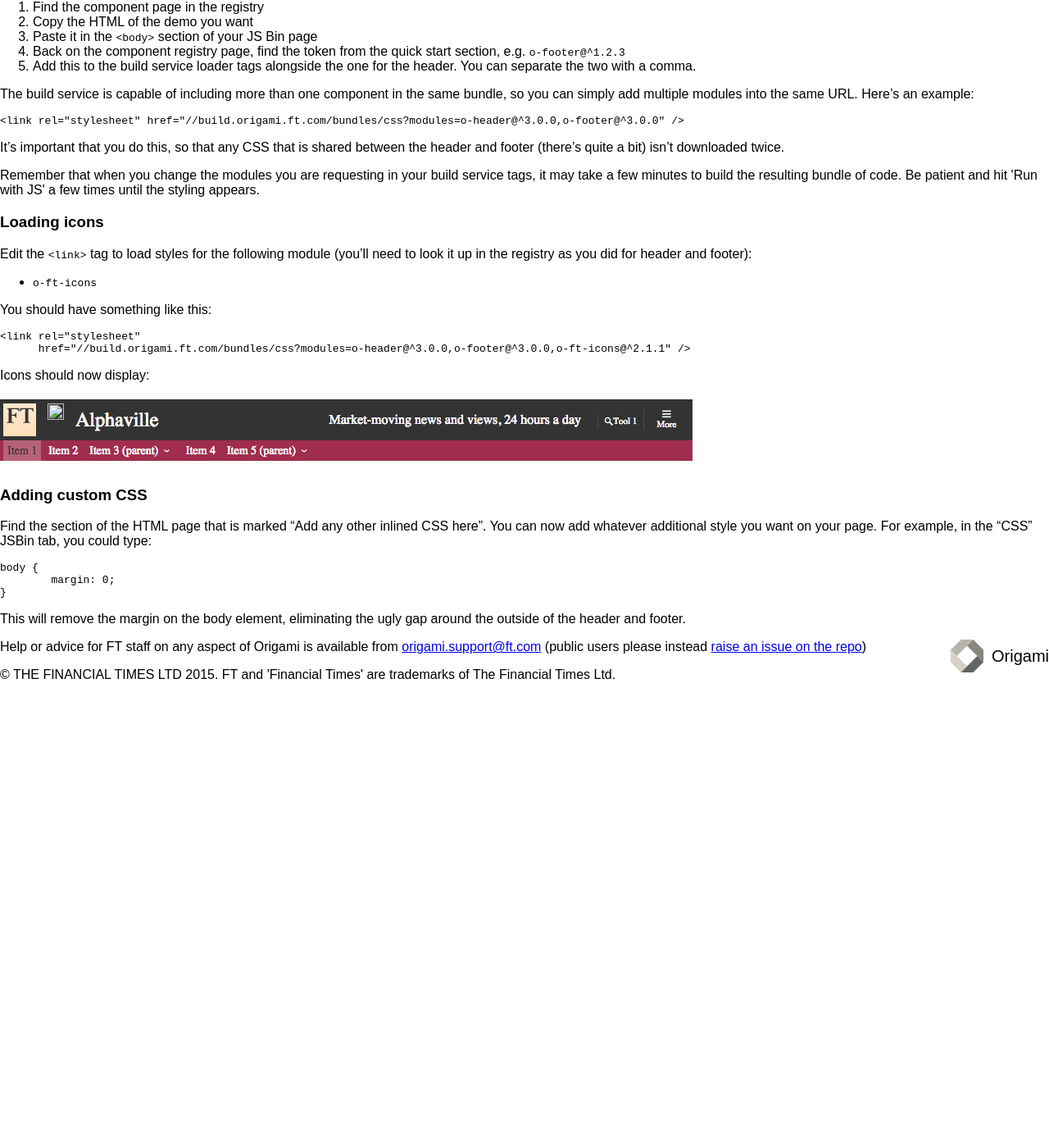
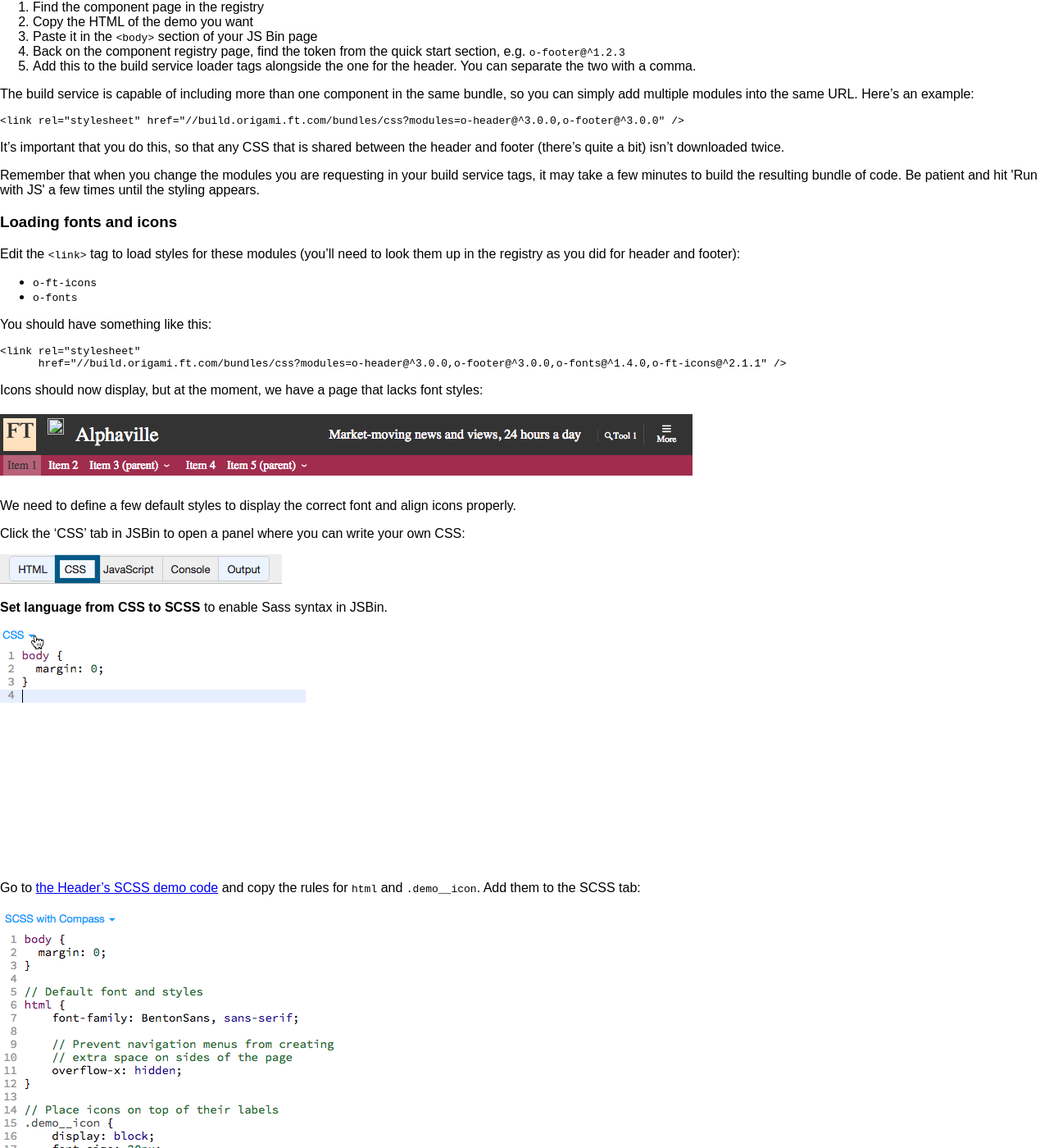
Before and after one commit to Financial-Times/ft-origami, a Jekyll site: the page built from docs/developer-guide/build-service.md, in a window 1280 px wide and 1400 px high, scrolled down 3941 px. Shown: the whole window at 82% size. Built offline with Jekyll 4.4.1, drawn with Linux system fonts in a browser that asks for light colours; comment, search, counter and statistics services are not loaded; a style sheet for code colours, icons or effects is not loaded; before the commit the page ends 4789 px from its top, so only the background shows below that; some of the changed text lies outside the part shown.

Commit message:
Revert "Can't use Sass in build service, should not use JSBin magic"
This reverts commit a6f748038b6962e03f4892ac1908e278aa7e0ca6.

```diff
--- a/docs/developer-guide/build-service.md
+++ b/docs/developer-guide/build-service.md
@@ -91,24 +91,41 @@ It's important that you do this, so that any CSS that is shared between the head
 <aside>Remember that when you change the modules you are requesting in your build service tags, it may take a few minutes to build the resulting bundle of code.  Be patient and hit 'Run with JS' a few times until the styling appears.</aside>
 
 
-### Loading icons
+### Loading fonts and icons
 
-Edit the `<link>` tag to load styles for the following module (you'll need to look it up in the registry as you did for header and footer):
+Edit the `<link>` tag to load styles for these modules (you'll need to look them up in the registry as you did for header and footer):
 
 * `o-ft-icons`
+* `o-fonts`
 
 You should have something like this:
 
 	<link rel="stylesheet"
-	      href="//build.origami.ft.com/bundles/css?modules=o-header@^3.0.0,o-footer@^3.0.0,o-ft-icons@^2.1.1" />
+	      href="//build.origami.ft.com/bundles/css?modules=o-header@^3.0.0,o-footer@^3.0.0,o-fonts@^1.4.0,o-ft-icons@^2.1.1" />
 
-Icons should now display:
+Icons should now display, but at the moment, we have a page that lacks font styles:
 
 ![No fonts yet](/img/jsbin-before.png)
 
-### Adding custom CSS
+We need to define a few default styles to display the correct font and align icons properly.
 
-Find the section of the HTML page that is marked "Add any other inlined CSS here".  You can now add whatever additional style you want on your page.  For example, in the "CSS" JSBin tab, you could type:
+Click the 'CSS' tab in JSBin to open a panel where you can write your own CSS:
+
+![JSBin's CSS tab](/img/jsbin-css-tab.png)
+
+**Set language from CSS to SCSS** to enable Sass syntax in JSBin.
+
+![Setting JSBin from CSS to SCSS](/img/jsbin-set-to-scss.gif)
+
+Go to [the Header's SCSS demo code](https://github.com/Financial-Times/o-header/blob/master/demos/src/scss/demo.scss) and copy the rules for `html` and `.demo__icon`. Add them to the SCSS tab:
+
+![Copying custom CSS into JSBin](/img/jsbin-html-demo-icon.png)
+
+You now have a header and a footer displayed using the correct font.
+
+![The header, showing with web fonts](/img/jsbin-after.png)
+
+Finally, you can add whatever additional style you want on your page.  For example, in the "CSS" JSBin tab, you could type:
 
 	body {
 		margin: 0;
```
Also changed, not shown: img/jsbin-after.png (added), img/jsbin-css-tab.png (added), img/jsbin-html-demo-icon.png (added), img/jsbin-set-to-scss.gif (added).
